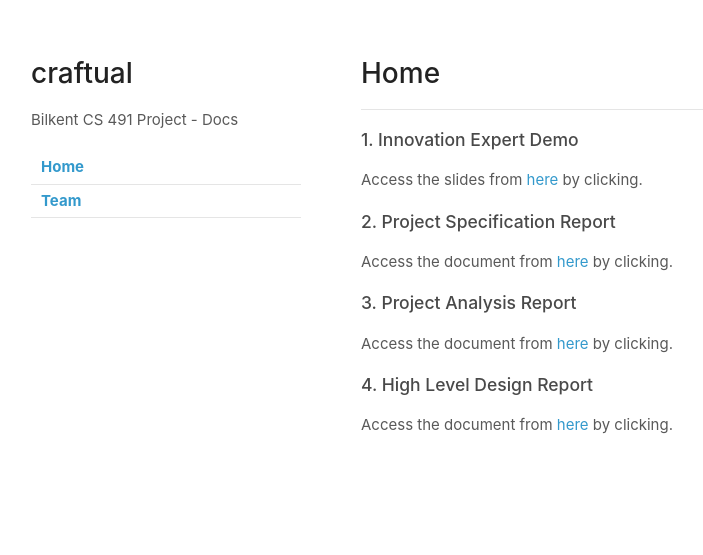
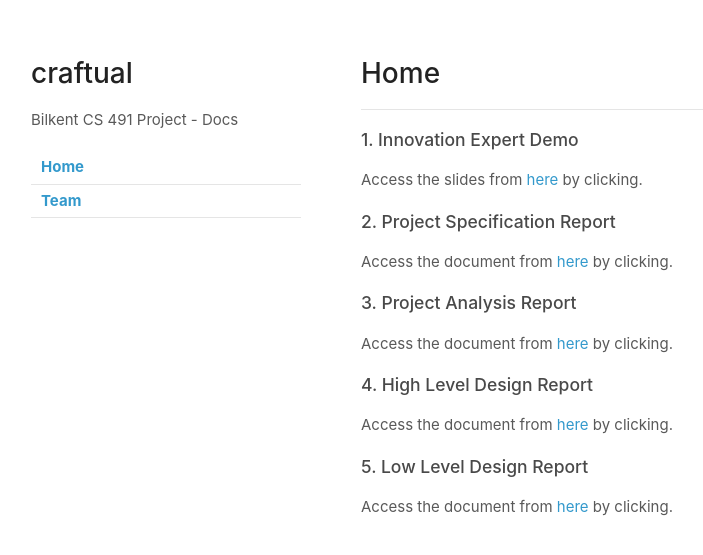
Before and after one commit to craftual/craftual.github.io, a Jekyll site: the page built from index.md, in a window 1280 px wide. Shown: the top 555 px of the page, without its empty margins (69-772 px from the left). Built offline with Jekyll 4.4.1, drawn with Linux system fonts in a browser that asks for light colours; our own code applies the rules of GitHub Pages for plain Markdown files.

Commit message:
lld report

```diff
--- a/index.md
+++ b/index.md
@@ -12,3 +12,6 @@ Access the document from [here](/external/project-analysis_craftual.pdf) by clic
 
 ### 4. High Level Design Report
 Access the document from [here](/external/project-highleveldesign_craftual.pdf) by clicking.
+
+### 5. Low Level Design Report
+Access the document from [here](/external/project-lowleveldesign_craftual.pdf) by clicking.
```
Also changed, not shown: 2 other files.
